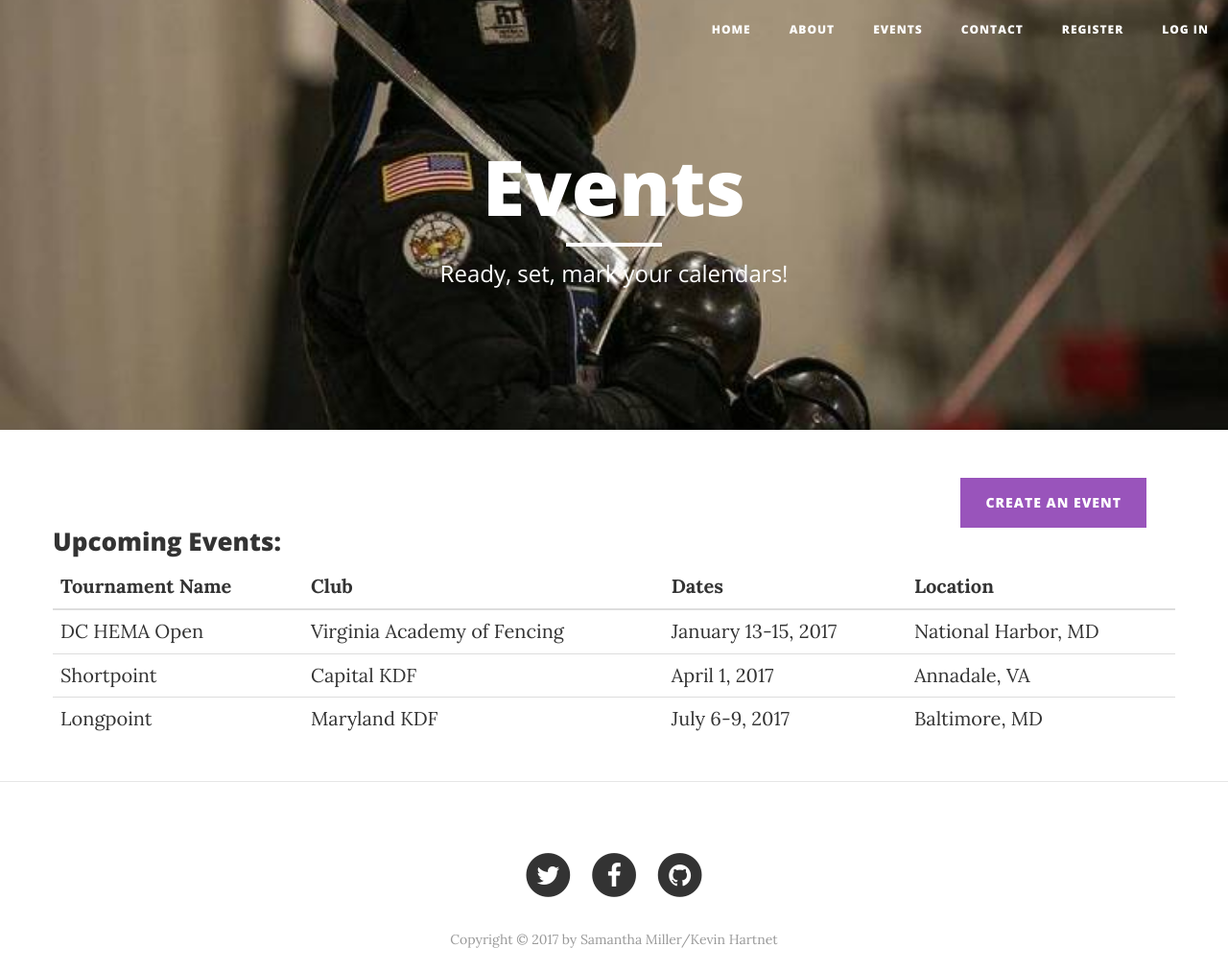
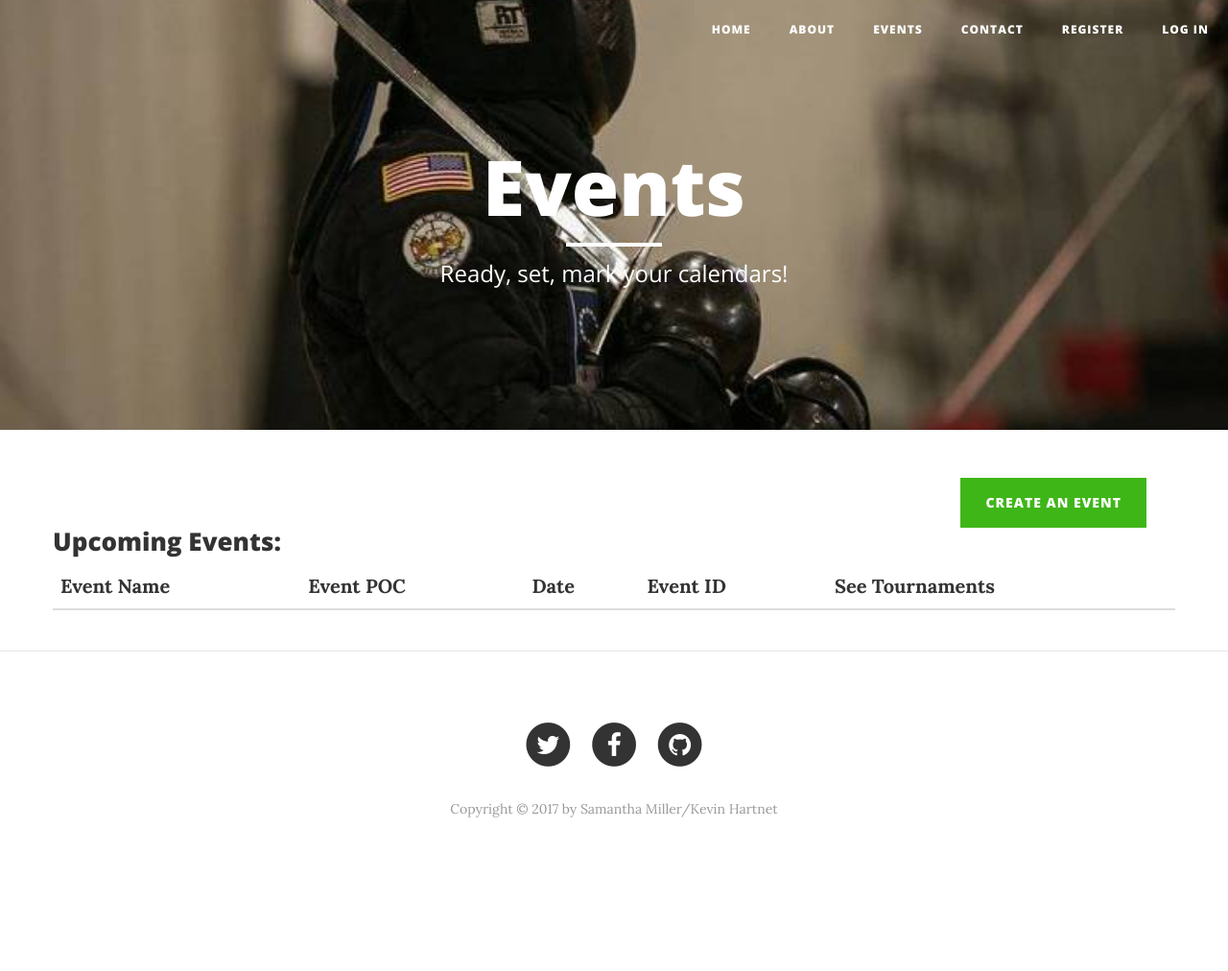
Before and after one commit to smiller657/vorward, a Flask app: page /events in a window 1280 px wide. Shown: the top 1012 px of the page at 96% size. After the commit the page ends 852 px from the top, so only its background shows below. Run offline with Flask 2, Linux system fonts and the light colour scheme; lists and menus that the app fills with data are empty; parts of the project's set-up code (start-up, migrations or seed data) failed here and were passed over; some libraries are stand-ins or nearby versions.

Commit message:
merge changes

```diff
--- a/lib/data_posgresql.py
+++ b/lib/data_posgresql.py
@@ -100,3 +100,23 @@ def createTournament(firstName, lastName, password, email, club, region, wantsNe
   query_string = "INSERT INTO users (first_name, last_name, password, email, club, region, wants_news) VALUES (%s, %s, crypt(%s, gen_salt('bf')), %s, %s, %s, %s);"
   execute_query(query_string, conn, select=False,  args=(firstName, lastName, password, email, club, region, wantsNews))
   conn.close()
+
+# Returns a list of events on the site
+def getEvents():
+  conn = connectToPostgres()
+  if conn == None:
+    return None
+  query_string = "SELECT e.event_id, e.event_name, e.event_date, u.email from event AS e JOIN users AS u ON e.owner_id = u.id;"
+  results = execute_query(query_string, conn)
+  conn.close()
+  return results
+
+# Returns a list of events on the site
+def getTournaments():
+  conn = connectToPostgres()
+  if conn == None:
+    return None
+  query_string = "SELECT t.tour_id, t.tour_name, t.match_length, t.ring_count, e.event_name from tournament t JOIN event e ON t.event_id = e.event_id;"
+  results = execute_query(query_string, conn)
+  conn.close()
+  return results
--- a/server.py
+++ b/server.py
@@ -36,14 +36,14 @@ def aboutPage():
 def eventPage():
     # Determine if the user is logged in.
     hasEvents = True
-    events = [{'tourney': 'DC HEMA Open', 'club': 'Virginia Academy of Fencing', 'dates': 'January 13-15, 2017', 'location': 'National Harbor, MD'},
-    {'tourney': 'Shortpoint', 'club': 'Capital KDF', 'dates': 'April 1, 2017', 'location': 'Annadale, VA'},
-    {'tourney': 'Longpoint', 'club': 'Maryland KDF', 'dates': 'July 6-9, 2017', 'location': 'Baltimore, MD'}]
+    # Select and display all events in the database
+    events = pg.getEvents()
+    tours = pg.getTournaments()
     if 'userName' in session:
         user = [session['userName'], session['email']]
     else:
         user = ['', '']
-	return render_template("events.html",events=events,user=user,eventsAvailable=hasEvents)
+	return render_template("events.html",events=events,user=user,eventsAvailable=hasEvents,tours=tours)
     if request.form['formType'] == 'eventForm':
         ename=request.form['event']
 	edate=request.form['date']
@@ -57,7 +57,7 @@ def eventPage():
         matchLength=request.form['matchLength']
         print(event + " " + tournament + " " + rings + " " +  matchLength)
 
-    return render_template('events.html', eventsAvailable=hasEvents, events=events, user=user)
+    return render_template('events.html', eventsAvailable=hasEvents, events=events, user=user,tours=tours)
 
 @app.route('/eventForm')
 def eventFormPage():
--- a/templates/events.html
+++ b/templates/events.html
@@ -21,27 +21,29 @@
     <article>
         <div class="container">
             <div class="col-sm-12">
-                <a href="/eventForm" class="btn btn-info pull-right" role="button">Create an Event</a>
+                <a href="/eventForm" class="btn btn-success pull-right" role="button">Create an Event</a>
             </div>
-            <div class="row">
+            <div class="row AllEvents">
                 {% if eventsAvailable %}
                     <h3>Upcoming Events:</h3>
                         <table class="table">
                             <thead>
                                 <tr>
-                                    <th>Tournament Name</th>
-                                    <th>Club</th>
-                                    <th>Dates</th>
-                                    <th>Location</th>
+                                    <th>Event Name</th>
+                                    <th>Event POC</th>
+                                    <th>Date</th>
+                                    <th>Event ID</th>
+                                    <th>See Tournaments</th>
                                 </tr>
                             </thead>
                             <tbody>
                                 {% for event in events %}
                                     <tr>
-                                        <td>{{event.tourney}}</td>
-                                    <td>{{event.club}}</td>
-                                    <td>{{event.dates}}</td>
-                                    <td>{{event.location}}</td>
+                                        <td>{{event.event_name}}</td>
+                                    <td>{{event.email}}</td>
+                                    <td>{{event.event_date}}</td>
+                                    <td>{{event.event_id}}</td>
+                                    <td><button type="submit" class="btn-sm btn-primary">See Tournaments</button></td>
                                     </tr>
                                 {% endfor %}
                             </tbody>
@@ -49,7 +51,34 @@
                 {% else %}
                     <h4>Sorry, no events are available at this time.</h4>
                 {% endif %}
-            </div>
-        </div>
+            </div> <!-- end div AllEvents -->
+            <div clas="AllTournaments">
+                {% if tours %}
+                    <h3>Touraments:</h3>
+                        <table class="table">
+                            <thead>
+                                <tr>
+                                    <th>Tournament Name</th>
+                                    <th>Match Length</th>
+                                    <th>Ring Count</th>
+                                    <th>Tournament ID</th>
+                                    <th>Event Name</th>
+                                </tr>
+                            </thead>
+                            <tbody>
+                                {% for tour in tours %}
+                                    <tr>
+                                        <td>{{tour.tour_name}}</td>
+                                        <td>{{tour.match_length}}</td>
+                                        <td>{{tour.ring_count}}</td>
+                                        <td>{{tour.tour_id}}</td>
+                                        <td>{{tour.event_name}}</td>
+                                    </tr>
+                                {% endfor %}
+                            </tbody>
+                        </table>
+                {% endif %}
+            </div> <!-- end div AllTouraments -->
+        </div> <!--end div container -->
     </article>
 {% endblock %}
```
